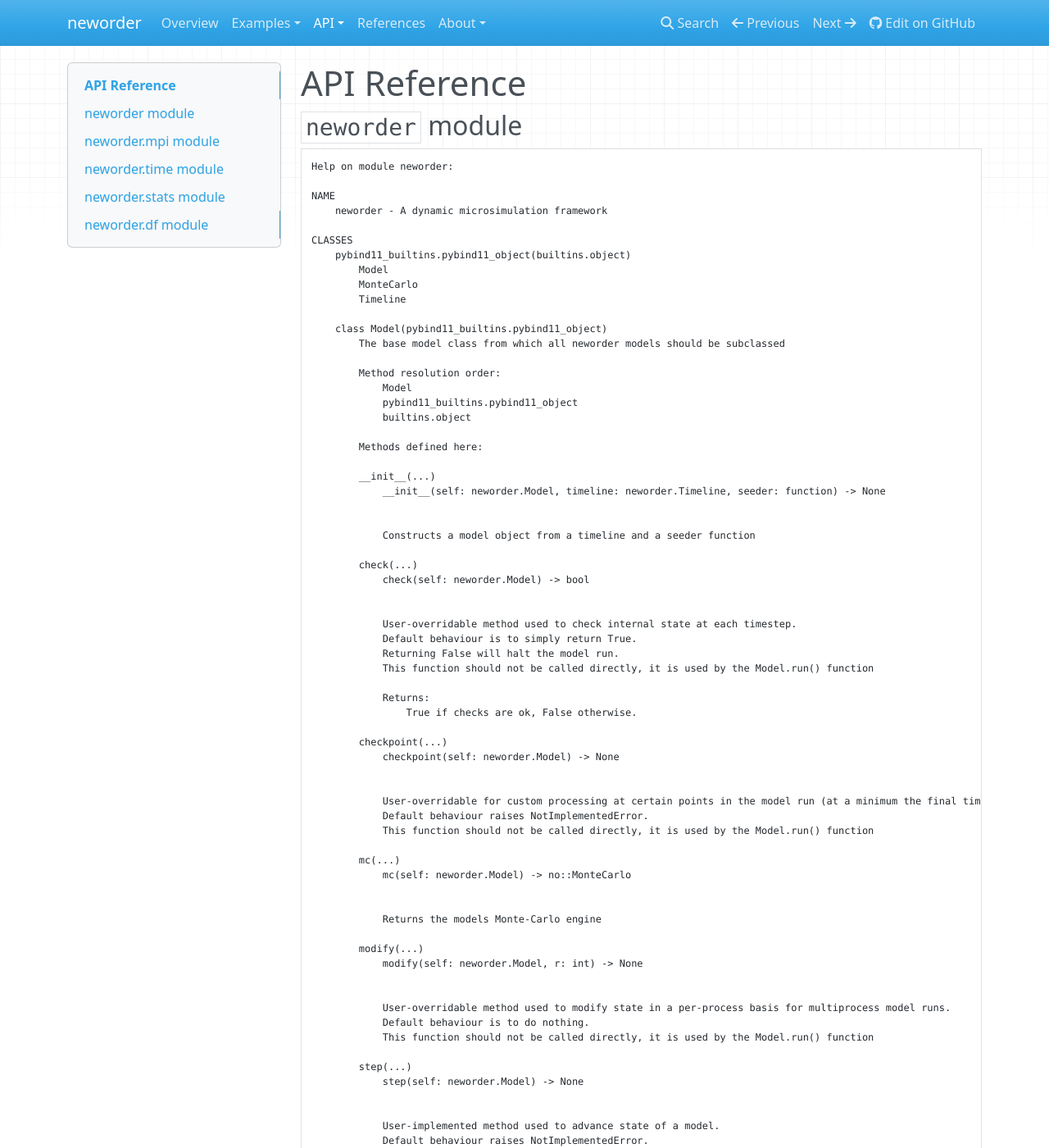
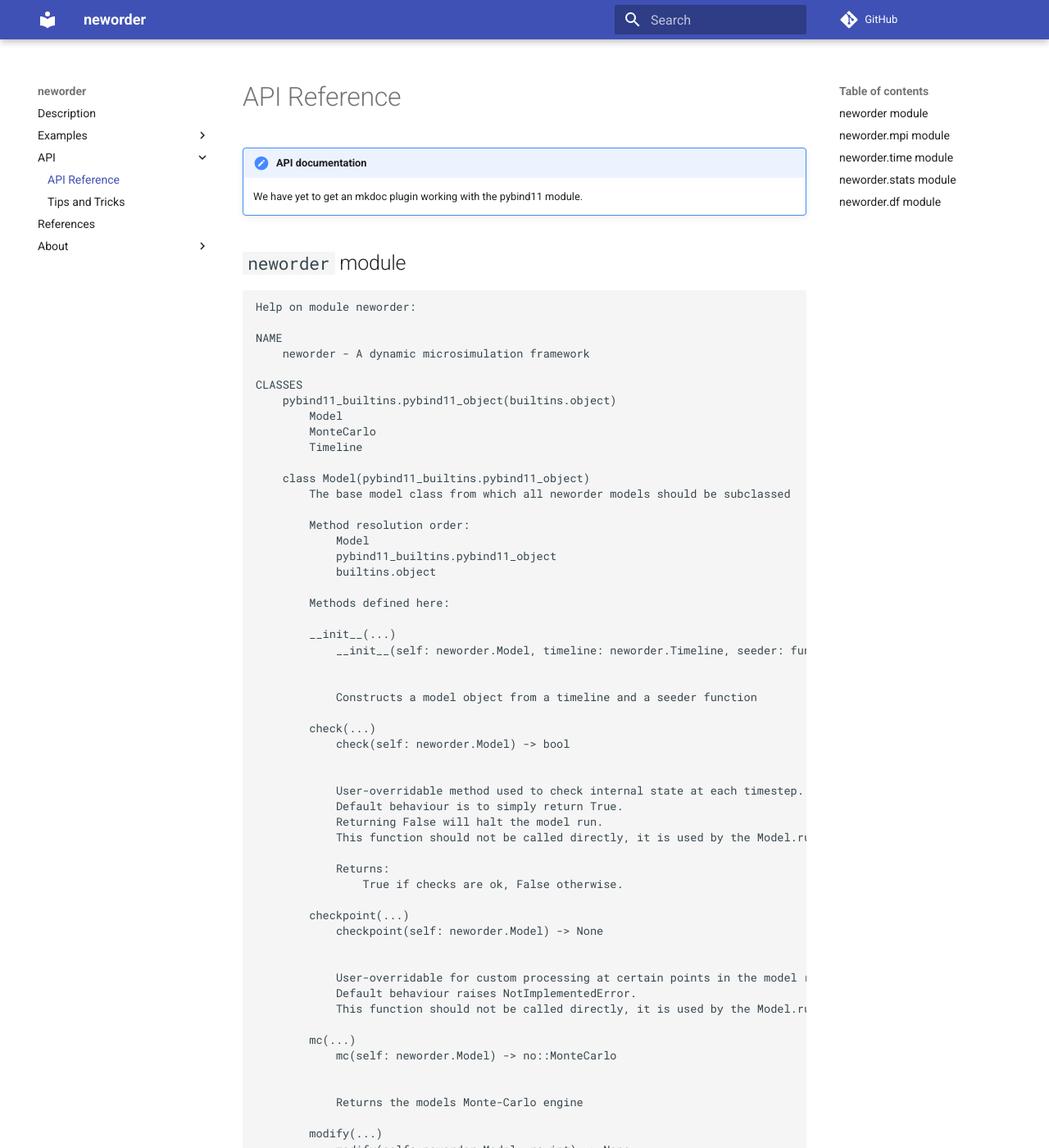
Before and after one commit to virgesmith/neworder, an MkDocs documentation site: the page built from docs/api_auto.md, in a window 1280 px wide and 1400 px high. Shown: the whole window at 82% size. Built offline with MkDocs 1.6.1 and Material for MkDocs 9.7.7, drawn with Linux system fonts in a browser that asks for light colours; nearby versions of some CDN libraries; comment, search, counter and statistics services are not loaded; some of the changed lines change nothing that is shown; some of the changed text lies outside the part shown.

Commit message:
more doc

```diff
--- a/docs/api_auto.md
+++ b/docs/api_auto.md
@@ -1,4 +1,9 @@
 # API Reference
+
+
+!!! note "API documentation"
+    We have yet to get an mkdoc plugin working with the pybind11 module.
+
 
 ## `neworder` module
 
--- a/mkdocs.yml
+++ b/mkdocs.yml
@@ -10,7 +10,7 @@ copyright: &copy 2020 Andrew P Smith
 #google_analytics
 
 theme:
-  name: mkdocs
+  name: material
   # highlightjs: true
   # hljs_languages:
   #     - yaml
@@ -21,13 +21,18 @@ markdown_extensions:
       permalink: "¶"
   - admonition
 
+
+# plugins:
+#   - search
+#   - mkdocstrings
+
   # extra:
   #   include_toc: yes
   #   extra_nav_links:
   #     Fork me on GitHub: https://github.com/iamale/rock-cli
 
 nav:
-  - Overview: description.md
+  - Description: description.md
   - Examples:
     - Hello World: examples/hello_world.md
     - Parallel: examples/parallel.md
@@ -42,7 +47,6 @@ nav:
     - RiskPaths: examples/riskpaths.md
     - Schelling: examples/schelling.md
   - API:
-    - API Documentation: api.md
     - API Reference: api_auto.md
     - Tips and Tricks: tips.md
   - References: references.md
```
Also changed, not shown: 2 other files.
